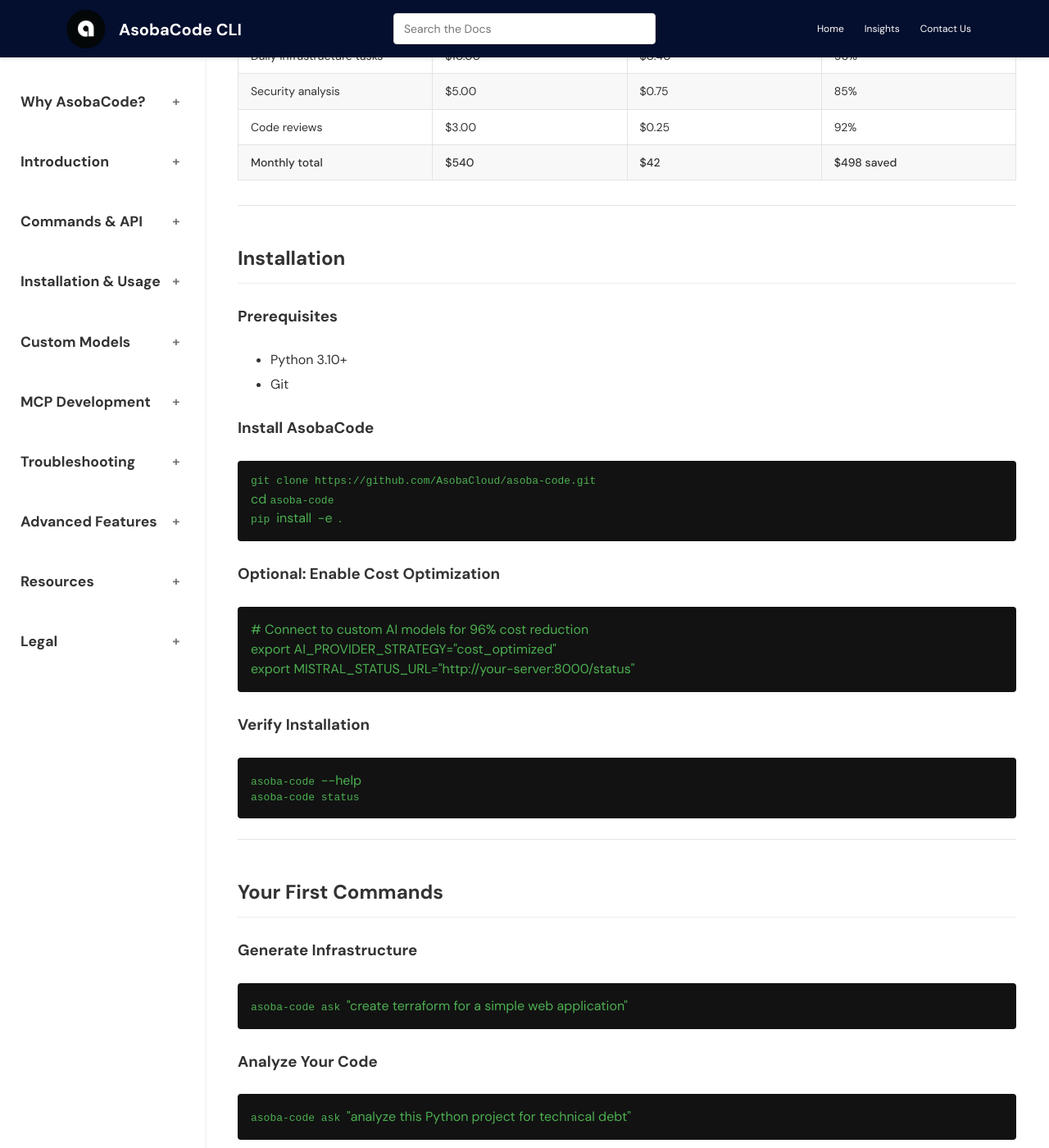
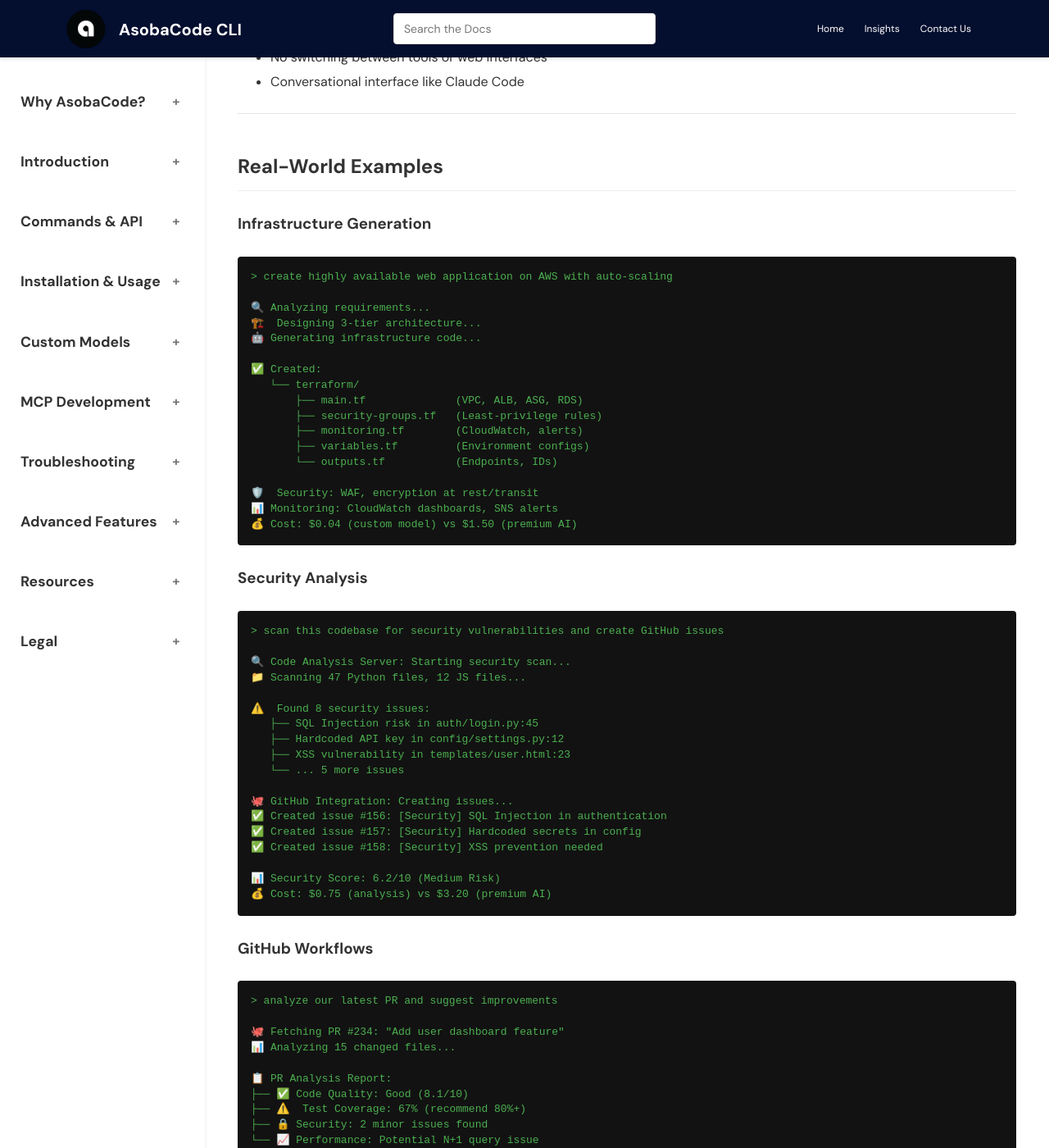
Before and after one commit to AsobaCloud/asobacode.github.io, a Jekyll site: the page built from index.md, in a window 1280 px wide and 1400 px high, scrolled down 2078 px. Shown: the whole window at 82% size. Built offline with Jekyll 4.4.1, drawn with Linux system fonts in a browser that asks for light colours; comment, search, counter and statistics services are not loaded; some of the changed text lies outside the part shown.

Commit message:
Add authentic AsobaCode interface examples with proper visual styling

````diff
--- a/index.md
+++ b/index.md
@@ -14,20 +14,53 @@ Cut infrastructure costs by 96% while automating DevOps tasks with natural langu
 
 ## Quick Start
 
-Get up and running in 30 seconds:
+Get up and running in 3 steps:
 
 ```bash
-# 1. Install
-pip install asoba-code
+# 1. Clone and install
+git clone https://github.com/AsobaCloud/asoba-code.git
+cd asoba-code
+pip install -e .
 
-# 2. Try it
-asoba-code ask "create terraform for a web app with database"
+# 2. Configure AWS
+aws configure
 
-# 3. Deploy
-asoba-code ask "deploy this to AWS and set up monitoring"
+# 3. Launch interactive mode
+asoba-code
 ```
 
-**That's it.** AsobaCode handles AWS credentials, generates production-ready code, and walks you through deployment.
+**Example session:**
+
+```
+📊 AsobaCode Status
+📁 Config: configs
+⏱️  Timeout: 60s
+🖥️  Servers: 3 discovered
+🐍 Python: 3.10+
+
+🖥️  MCP Servers
+Server                    Status    Capabilities
+ai-models-server         ✅ running   generate_code, analyze_code, refactor_code
+github-server            ✅ running   create_issue, manage_pr, repository_analysis
+code-analysis-server     ✅ running   analyze_complexity, detect_smells, security_scan
+
+💬 AsobaCode Interactive Mode
+Type your request or 'help' for assistance.
+
+> create terraform for web app with database
+
+🤖 AI Models Server: Routing to cost-optimized Mistral provider
+🔄 Generating Terraform configuration...
+
+✅ Generated: main.tf (247 lines)
+✅ Generated: variables.tf (18 lines)
+✅ Generated: outputs.tf (12 lines)
+
+💰 Cost: $0.03 (vs $1.20 with Claude-4)
+⏱️  Time: 3.2 seconds
+
+Files saved to ./terraform/
+```
 
 ---
 
@@ -43,14 +76,20 @@ asoba-code ask "deploy this to AWS and set up monitoring"
 ## Why DevOps Teams Choose AsobaCode
 
 ### **Massive Cost Savings**
-- **Traditional AI tools**: $10/day for infrastructure tasks
-- **With AsobaCode**: $0.40/day using custom fine-tuned models
-- **Annual savings**: ~$3,500 per engineer
+```
+Traditional AI Tools:    $10.00/day for infrastructure tasks
+AsobaCode Custom Models: $0.40/day (96% savings)
+Annual Savings:          ~$3,500 per engineer
+```
 
 ### **Works Out of the Box**
-- No complex setup or API keys required
-- Automatically configures AWS credentials
-- Instant access to enterprise-grade AI models
+```
+📊 AsobaCode Status Check
+✅ AWS Bedrock: Connected (Claude-4, Llama-4, DeepSeek-R1)
+✅ Custom Models: Connected (Mistral-7B-IaC)
+✅ GitHub Integration: Ready
+✅ Cost Optimization: Active (96% savings)
+```
 
 ### **Terminal Native**
 - Built for developers who live in the command line
@@ -61,29 +100,81 @@ asoba-code ask "deploy this to AWS and set up monitoring"
 
 ## Real-World Examples
 
-```bash
-# Infrastructure automation
-asoba-code ask "create a highly available web application on AWS with auto-scaling"
+### Infrastructure Generation
+```
+> create highly available web application on AWS with auto-scaling
 
-# Security analysis
-asoba-code ask "scan this codebase for security vulnerabilities and create GitHub issues"
+🔍 Analyzing requirements...
+🏗️  Designing 3-tier architecture...
+🤖 Generating infrastructure code...
 
-# Team workflows
-asoba-code ask "analyze our latest PR and suggest improvements"
+✅ Created:
+   └── terraform/
+       ├── main.tf              (VPC, ALB, ASG, RDS)
+       ├── security-groups.tf   (Least-privilege rules)
+       ├── monitoring.tf        (CloudWatch, alerts)
+       ├── variables.tf         (Environment configs)
+       └── outputs.tf           (Endpoints, IDs)
+
+🛡️  Security: WAF, encryption at rest/transit
+📊 Monitoring: CloudWatch dashboards, SNS alerts
+💰 Cost: $0.04 (custom model) vs $1.50 (premium AI)
 ```
 
-Each command generates production-ready code with security best practices built-in.
+### Security Analysis
+```
+> scan this codebase for security vulnerabilities and create GitHub issues
+
+🔍 Code Analysis Server: Starting security scan...
+📁 Scanning 47 Python files, 12 JS files...
+
+⚠️  Found 8 security issues:
+   ├── SQL Injection risk in auth/login.py:45
+   ├── Hardcoded API key in config/settings.py:12
+   ├── XSS vulnerability in templates/user.html:23
+   └── ... 5 more issues
+
+🐙 GitHub Integration: Creating issues...
+✅ Created issue #156: [Security] SQL Injection in authentication
+✅ Created issue #157: [Security] Hardcoded secrets in config
+✅ Created issue #158: [Security] XSS prevention needed
+
+📊 Security Score: 6.2/10 (Medium Risk)
+💰 Cost: $0.75 (analysis) vs $3.20 (premium AI)
+```
+
+### GitHub Workflows
+```
+> analyze our latest PR and suggest improvements
+
+🐙 Fetching PR #234: "Add user dashboard feature"
+📊 Analyzing 15 changed files...
+
+📋 PR Analysis Report:
+├── ✅ Code Quality: Good (8.1/10)
+├── ⚠️  Test Coverage: 67% (recommend 80%+)
+├── 🔒 Security: 2 minor issues found
+└── 📈 Performance: Potential N+1 query issue
+
+🤖 Suggested Improvements:
+1. Add unit tests for UserDashboard class
+2. Fix database query optimization in dashboard.py:89
+3. Add input validation for dashboard filters
+
+💬 Comment posted to PR #234
+💰 Cost: $0.15 vs $0.85 (premium AI)
+```
 
 ---
 
 ## Cost Comparison
 
-| Task Type | Traditional Tools | AsobaCode | Savings |
-|-----------|------------------|-----------|---------|
-| Daily infrastructure tasks | $10.00 | $0.40 | 96% |
-| Security analysis | $5.00 | $0.75 | 85% |
-| Code reviews | $3.00 | $0.25 | 92% |
-| **Monthly total** | **$540** | **$42** | **$498 saved** |
+| Task Type | Traditional Tools | AsobaCode | Monthly Savings |
+|-----------|------------------|-----------|-----------------|
+| Infrastructure tasks (daily) | $300 | $12 | $288 (96%) |
+| Security analysis (weekly) | $150 | $22 | $128 (85%) |
+| Code reviews (daily) | $90 | $7 | $83 (92%) |
+| **Total Monthly** | **$540** | **$41** | **$499 saved** |
 
 ---
 
@@ -92,6 +183,7 @@ Each command generates production-ready code with security best practices built-
 ### Prerequisites
 - Python 3.10+
 - Git
+- AWS account (for AI models)
 
 ### Install AsobaCode
 ```bash
@@ -100,37 +192,88 @@ cd asoba-code
 pip install -e .
 ```
 
-### Optional: Enable Cost Optimization
+### Configure AWS Credentials
 ```bash
-# Connect to custom AI models for 96% cost reduction
+aws configure
+# Enter: Access Key, Secret Key, Region (us-east-1)
+```
+
+### Launch AsobaCode
+```bash
+asoba-code
+```
+
+**Expected startup:**
+```
+🚀 AsobaCode CLI v1.0.0
+📊 Initializing MCP servers...
+
+✅ AI Models Server: Connected to AWS Bedrock
+✅ GitHub Server: Ready (set GITHUB_TOKEN for full features)
+✅ Code Analysis Server: Loaded 47 analysis rules
+
+💬 Interactive Mode Active
+Type your request or 'help' for commands.
+
+>
+```
+
+---
+
+## Optional: Enable 96% Cost Savings
+
+Connect custom AI models for maximum cost reduction:
+
+```bash
+# Configure cost-optimized routing
 export AI_PROVIDER_STRATEGY="cost_optimized"
 export MISTRAL_STATUS_URL="http://your-server:8000/status"
+
+# Verify savings are active
+asoba-code
 ```
 
-### Verify Installation
-```bash
-asoba-code --help
-asoba-code status
+**With cost optimization enabled:**
+```
+✅ Cost Optimization Active
+├── Infrastructure tasks → Custom Mistral-7B (96% cheaper)
+├── Complex analysis → Premium Bedrock models (quality)
+└── Automatic fallback → Ensures reliability
+
+💰 Estimated monthly savings: $498 (96% reduction)
 ```
 
 ---
 
 ## Your First Commands
 
+Once in interactive mode, try these:
+
 ### Generate Infrastructure
-```bash
-asoba-code ask "create terraform for a simple web application"
+```
+> create terraform for simple web application
+
+🤖 Routing to cost-optimized provider...
+✅ Generated complete Terraform configuration
+💰 Cost: $0.03 vs $1.20 premium
 ```
 
-### Analyze Your Code
-```bash
-asoba-code ask "analyze this Python project for technical debt"
+### Analyze Code
+```
+> analyze this Python project for technical debt
+
+🔍 Scanning codebase...
+📊 Technical Debt Score: 7.2/10
+⚠️  Found 12 improvement opportunities
 ```
 
 ### GitHub Integration
-```bash
-export GITHUB_TOKEN=your_token_here
-asoba-code ask "create GitHub issues for the security vulnerabilities you found"
+```
+> create GitHub issues for the problems you found
+
+🐙 Creating prioritized issues...
+✅ Created 5 issues with detailed descriptions
+🏷️  Tagged with: technical-debt, priority-medium
 ```
 
 ---
@@ -138,7 +281,7 @@ asoba-code ask "create GitHub issues for the security vulnerabilities you found"
 ## Next Steps
 
 - **[Learn Core Concepts](sdk.html)** - Understand how AsobaCode works
-- **[See All Commands](endpoints.html)** - Complete CLI reference
+- **[Command Reference](endpoints.html)** - See all available commands
 - **[Custom Models Setup](custom-model-integration.html)** - Maximum cost savings (advanced)
 - **[Team Integration](mcp-server-development.html)** - Scale across your team
 
````
